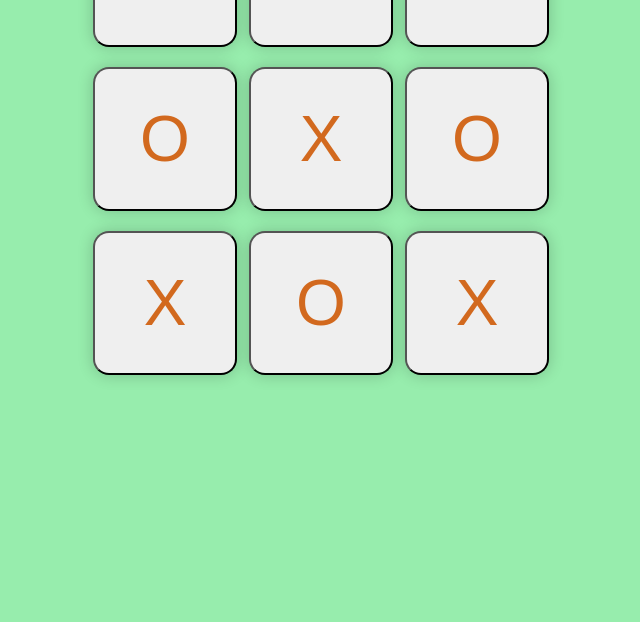
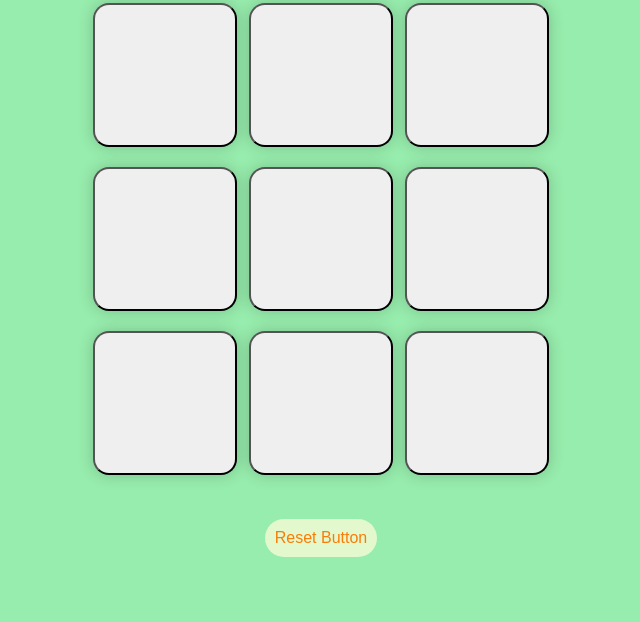
Before and after one commit to tasniahema/Tic_Tac_Toe, a plain HTML site: page index.html in a window 1280 px wide. Shown: the part 178-800 px from the top of the page, without its empty margins (319-959 px from the left). Drawn offline with Linux system fonts and the light colour scheme.

Commit message:
style add

```diff
--- a/index.html
+++ b/index.html
@@ -11,17 +11,20 @@
         <h1>Tic Tac Toe</h1>
         <div class="container">
         <div class="game">
-            <button class = "box">X</button>
-            <button class = "box">O</button>
-            <button class = "box">X</button>
-            <button class = "box">O</button>
-            <button class = "box">X</button>
-            <button class = "box">O</button>
-            <button class = "box">X</button>
-            <button class = "box">O</button>
-            <button class = "box">X</button>
+            <button class = "box"></button>
+            <button class = "box"></button>
+            <button class = "box"></button>
+            <button class = "box"></button>
+            <button class = "box"></button>
+            <button class = "box"></button>
+            <button class = "box"></button>
+            <button class = "box"></button>
+            <button class = "box"></button>
         </div>
     </div>
+    <button id="reset-btn">
+        Reset Button
+    </button>
     </main>
 </body>
 </html>
--- a/style.css
+++ b/style.css
@@ -5,6 +5,10 @@
 body{
     background-color: rgb(151, 237, 173);
     text-align: center;
+}
+h1{
+    margin-top:100px;
+    color:chocolate;
 }
 .container{
     height:70vh;
@@ -31,3 +35,11 @@ body{
     font-size: 8vmin;
     color:chocolate;
 }
+#reset-btn{
+    color:rgb(250, 124, 6);
+    padding:10px;
+    border-radius: 3vmin;
+    border:none;
+    font-size: 1rem;;
+    background-color: rgb(227, 249, 205);
+}
```
